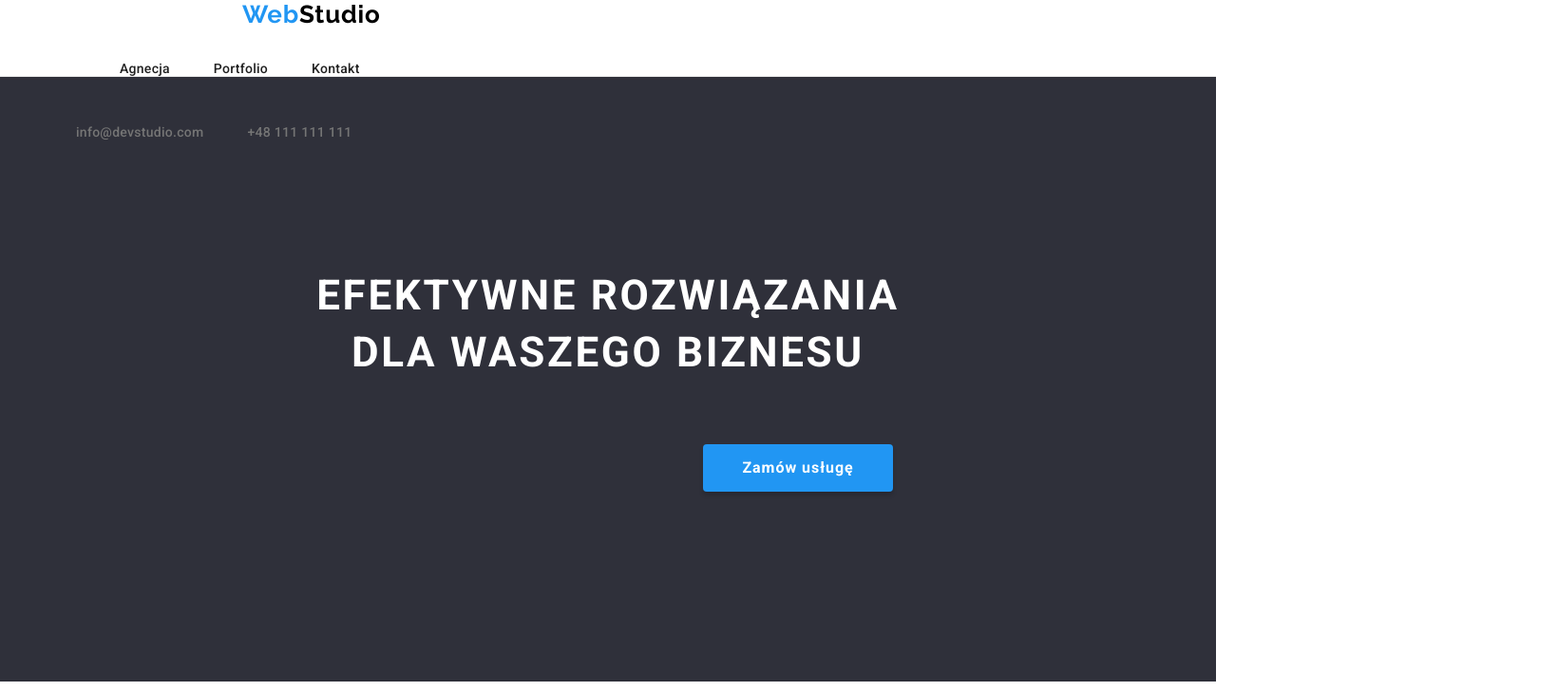
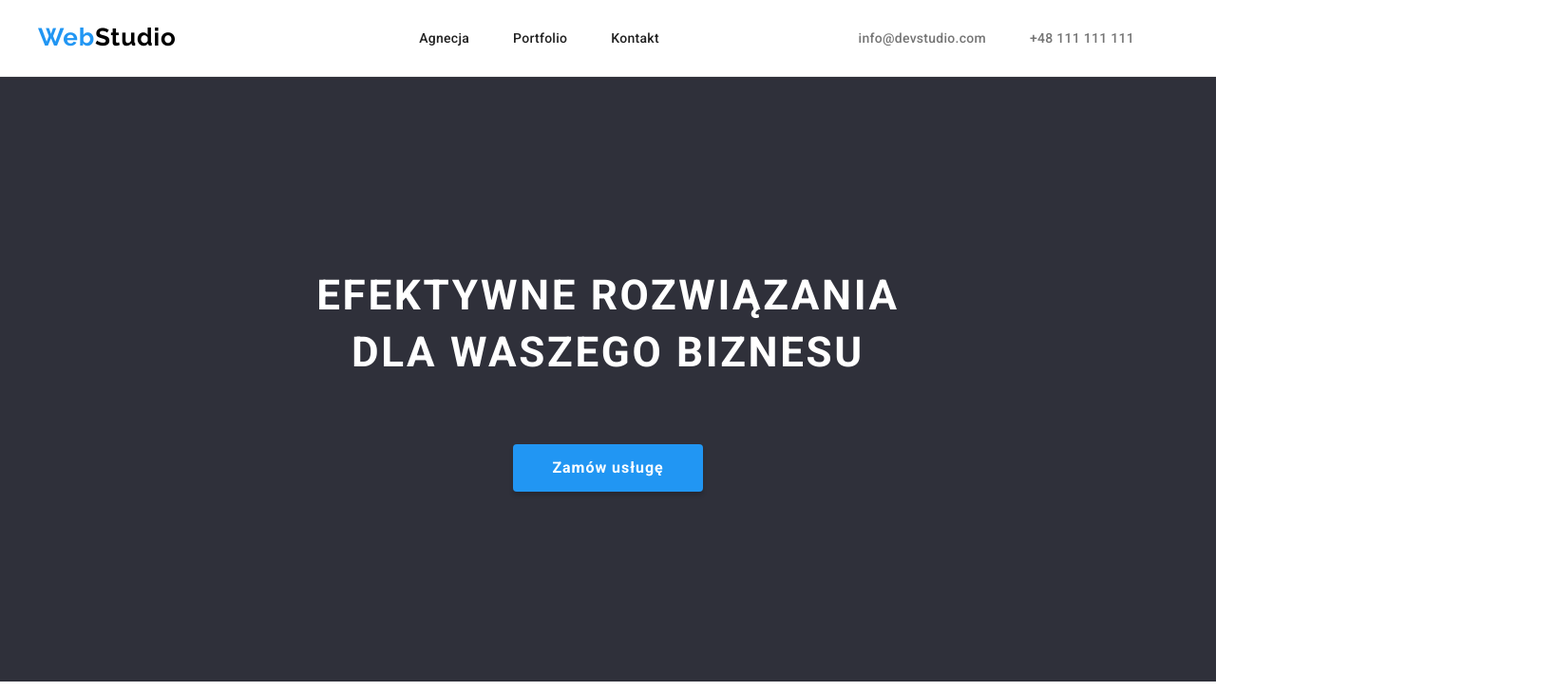
Before and after one commit to michalmpelka/goit-markup-hw-03, a plain HTML site: page index.html in a window 1280 px wide. Shown: the top 728 px of the page at 95% size, 1640 px wide, since content can reach past the window. Drawn offline with Linux system fonts and the light colour scheme.

Commit message:
Update index.html

```diff
--- a/css/style.css
+++ b/css/style.css
@@ -11,8 +11,11 @@ body {
   padding: 0 15px;
 }
 
-.content {
 
+.header-wrapper {
+  display: flex;
+  align-items: center;
+  justify-content: space-between;
 }
 
 :root {
@@ -34,12 +37,11 @@ body {
 
 .headercomponents {
   color: var(--main-color);
-
   height: 80px;
   border-bottom-width: 1px;
   border-bottom-style: solid;
   border-bottom-color: var(--border-bottom-color);
-  display: flex;
+  /* display: flex; */
 }
 
 a:hover {
@@ -54,7 +56,8 @@ a:hover {
   color: var(--logo1-color);
   text-decoration: none;
   padding-top: 24px;
-  padding-left: 215px;
+  padding-bottom: 24px;
+  /* padding-left: 215px; */
 }
 
 .logoblue {
@@ -67,17 +70,23 @@ a:hover {
   text-decoration: none;
 }
 
-.navpadding {
+
+/* .navpadding {
   padding-top: 16px;
+  display: flex;
+
 }
 
 .contact {
   display: flex;
   padding-top: 16px;
-}
+} */
 
-.list {
+.menu {
   list-style-type: none;
+  display: flex;
+  flex-grow: 1;
+  justify-content: space-between;
 }
 
 .link1 {
@@ -111,7 +120,6 @@ a:hover {
   text-align: center;
   margin-top: auto;
   padding-top: 200px;
-  width: 100%;
 }
 
 .section1 {
@@ -128,7 +136,7 @@ a:hover {
   text-align: center;
   width: 200px;
   height: 50px;
-  margin: 30px 700px 200px 700px;
+  margin: 30px 500px 200px 500px;
   border: none;
   display: inline-block;
   cursor: pointer;
@@ -139,9 +147,9 @@ a:hover {
   background-color: var(--button-active-color);
 }
 
-.wrapper {
+/* .wrapper {
   display: flex;
-}
+} */
 .section2 {
   padding-top: 94px;
   background-color: var(--main-color);
--- a/index.html
+++ b/index.html
@@ -16,11 +16,12 @@
   <body>
     <header class="headercomponents">
       <div class="container">
+      <div class="header-wrapper">
       <a class="logo1" href="./index.html" title="WebStudio"
         ><span class="logoblue">Web</span>Studio</a
       >
-      <nav class="wrapper navpadding">
-        <ul class="wrapper list">
+      <nav class="navpadding">
+        <ul class="menu">
           <li><a class="link1" href="/about" title="Agencja">Agnecja</a></li>
           <li>
             <a class="link1" href="portfolio.html" title="Portfolio"
@@ -31,7 +32,7 @@
         </ul>
       </nav>
       <div class="contact">
-        <ul class="wrapper list">
+        <ul class="menu">
           <li>
             <a class="link2" href="mailto:info@devstudio.com"
               >info@devstudio.com</a
@@ -41,15 +42,16 @@
         </ul>
       </div>
     </div>
+    </div>
     </header>
 
     <main>
       <section class="section1">
         <div class="container">
-          <div class="content">
+          <!-- <div class="content"> -->
         <h1 class="h1components">EFEKTYWNE ROZWIĄZANIA <br />DLA WASZEGO BIZNESU</h1>
         <button class="buttonmain" type="button">Zamów usługę</button>
-      </div>
+      <!-- </div> -->
       </div>
       </section>
 
```
Also changed, not shown: portfolio.html (+7 -9 lines).
